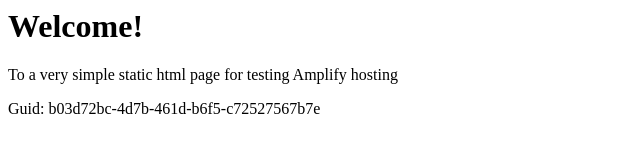
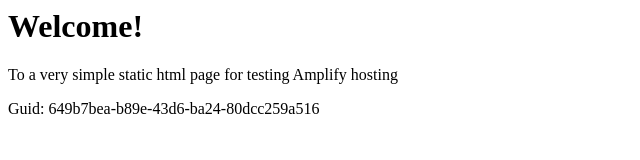
Before and after one commit to aws-aemilia-fra/Github-PR-Commit-Integration-Test-DoNotTouch-GithubWebhookPreviewCanaryTest-v1-preprod-eu-central-1, a website: page src/index.html in a window 1280 px wide. Shown: the full height of the page, 0-640 px from the left. Drawn offline with Linux system fonts and the light colour scheme.

Commit message:
commit from integ tests

```diff
--- a/src/index.html
+++ b/src/index.html
@@ -12,6 +12,6 @@
 <body>
     <h1>Welcome!</h1>
     <p>To a very simple static html page for testing Amplify hosting</p>
-    <p>Guid: b03d72bc-4d7b-461d-b6f5-c72527567b7e</p></body>
+    <p>Guid: 649b7bea-b89e-43d6-ba24-80dcc259a516</p></body>
 
 </html>
```
